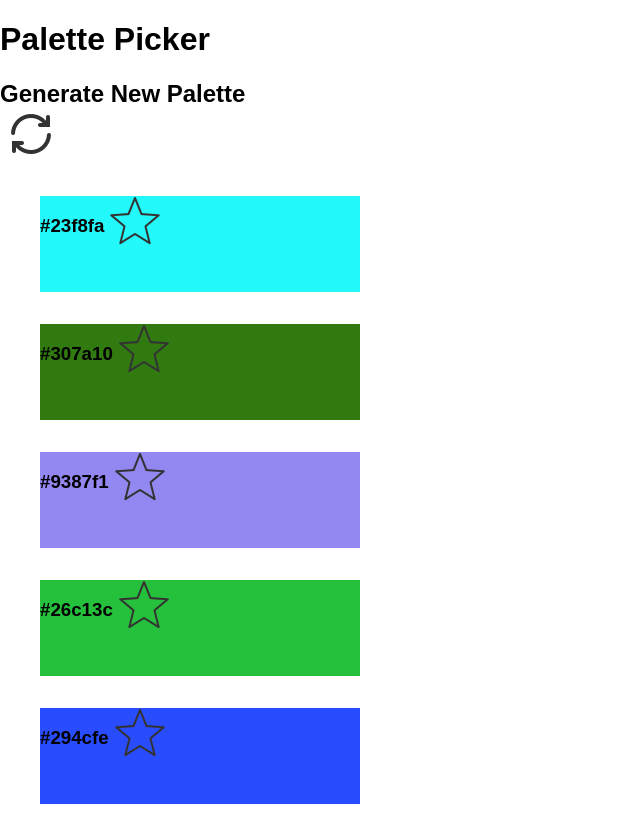
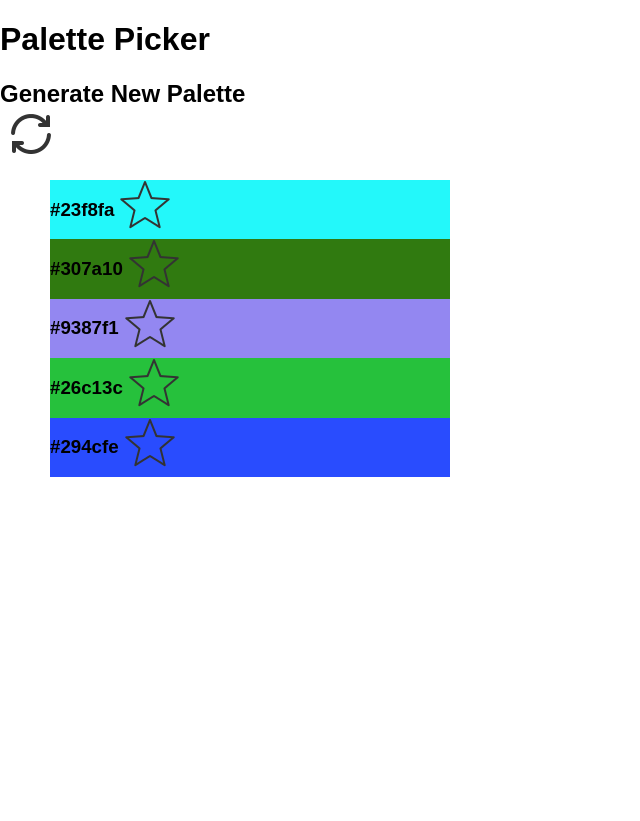
Before and after one commit to kimmichurri/FE-Palette-Picker, a React (Create React App) app in the folder palette-picker/: page / in a window 1280 px wide. Shown: the whole page, without its empty margins (0-640 px from the left). Built offline with nearby package versions, Linux system fonts and the light colour scheme; no server answers; a web font is replaced by a local one.

Commit message:
Separate functionality to containers
Co-Authored-By: Jessica Hansen <jessicalynhansen@gmail.com>

```diff
--- a/palette-picker/src/containers/App/App.js
+++ b/palette-picker/src/containers/App/App.js
@@ -2,31 +2,27 @@ import React, { Component } from 'react';
 import { connect } from 'react-redux';
 import { fetchProjects } from '../../thunks/fetchProjects';
 import { storeColors } from '../../actions';
-import closeButton from '../../assets/closeButton.png';
-import emptyStar from '../../assets/emptyStar.png';
-import filledStar from '../../assets/filledStar.png';
 import generate from '../../assets/generate.png';
+import Palette from '../Palette/Palette';
 
 export class App extends Component {
 
-  componentDidMount() {
+  async componentDidMount() {
     const url = `https://palette-picker-mfjk.herokuapp.com/api/v1/projects`
     this.props.fetchProjects(url)
-    this.generateRandomColor()
+    await this.generateRandomColor()
   }
 
   generateRandomColor = () => {
     let randomColors = []
     for (let i = 0; i < 5; i++ ) {
       const randomColor = Math.floor(Math.random()*16777215).toString(16)
-      randomColors.push(`#${randomColor}`)
+      randomColors.push({ color: `#${randomColor}`, locked: false })
     }
     this.props.storeColors(randomColors)
   }
 
   render() {
-    const { currentColors } = this.props
-
     return (
       <div className="App">
         <header className="App-header">
@@ -37,38 +33,7 @@ export class App extends Component {
             <img src={generate} alt={'Generate New Palette icon'}/>
           </button>
         </h2>
-        <div className="colors-wrapper">
-          <div className="palette-color" style={{ backgroundColor: currentColors[0] }}>
-            <h3>{currentColors[0]}</h3>
-            <button>
-              <img className="star-icon" src={emptyStar} alt={'not saved icon'}/>
-            </button>
-          </div>
-          <div className="palette-color" style={{ backgroundColor: currentColors[1] }}>
-            <h3>{currentColors[1]}</h3>
-            <button>
-              <img className="star-icon" src={emptyStar} alt={'not saved icon'}/>
-            </button>
-          </div>
-          <div className="palette-color" style={{ backgroundColor: currentColors[2] }}>
-            <h3>{currentColors[2]}</h3>
-            <button>
-              <img className="star-icon" src={emptyStar} alt={'not saved icon'}/>
-            </button>
-          </div>
-          <div className="palette-color" style={{ backgroundColor: currentColors[3] }}>
-            <h3>{currentColors[3]}</h3>
-            <button>
-              <img className="star-icon" src={emptyStar} alt={'not saved icon'}/>
-            </button>
-          </div>
-          <div className="palette-color" style={{ backgroundColor: currentColors[4] }}>
-            <h3>{currentColors[4]}</h3>
-            <button>
-              <img className="star-icon" src={emptyStar} alt={'not saved icon'}/>
-            </button>
-            </div>
-        </div>
+        <Palette />
       </div>
     );
   }
@@ -77,7 +42,6 @@ export class App extends Component {
 export const mapStateToProps = (state) => ({
   error: state.error,
   projects: state.projects,
-  currentColors: state.currentColors
 })
 
 export const mapDispatchToProps = (dispatch) => ({
--- /dev/null
+++ b/palette-picker/src/containers/Color/Color.js
@@ -0,0 +1,17 @@
+import React, { Component } from 'react';
+import emptyStar from '../../assets/emptyStar.png';
+import filledStar from '../../assets/filledStar.png';
+
+export default class Color extends Component {
+  render() {
+    const { color, locked } = this.props
+    return(
+      <div className="palette-color" style={{ backgroundColor: color }}>
+            <h3>{color}</h3>
+            <button>
+              <img className="star-icon" src={emptyStar} alt={'not saved icon'}/>
+            </button>
+          </div>
+    )
+  }
+}
--- /dev/null
+++ b/palette-picker/src/containers/Palette/Palette.js
@@ -0,0 +1,22 @@
+import React, { Component } from 'react';
+import { connect } from 'react-redux';
+import Color from '../Color/Color';
+
+export class Palette extends Component {
+  render() {
+    const colorSwatches = this.props.currentColors.map(color => {
+      return <Color key={color.color} {...color} />
+    })
+    return(
+      <div>
+        {colorSwatches}
+      </div>
+    )
+  }
+}
+
+const mapStateToProps = (state) => ({
+  currentColors: state.currentColors
+})
+
+export default connect(mapStateToProps)(Palette);
```
Also changed, not shown: palette-picker/src/containers/Color/Color.scss (added), palette-picker/src/containers/Palette/Palette.scss (added), 2 other files (tests, documents, lock files or other folders).
